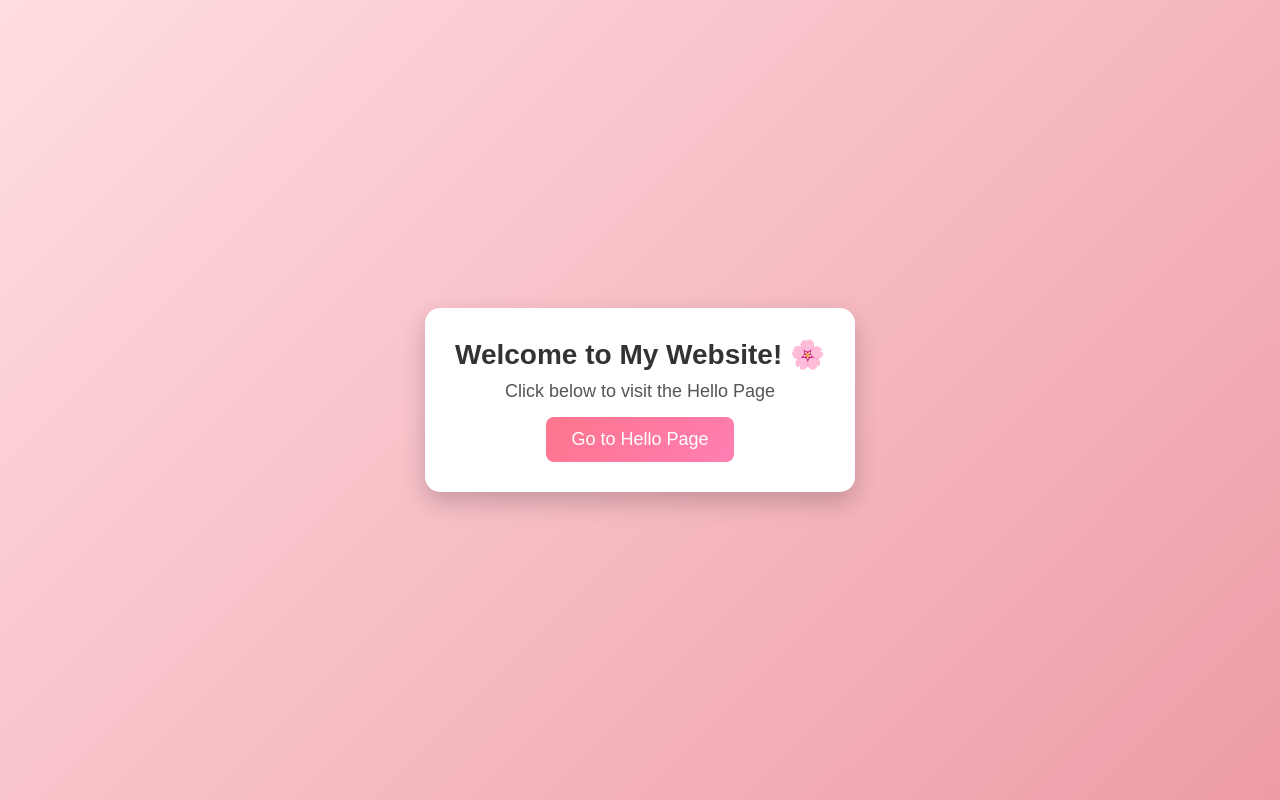
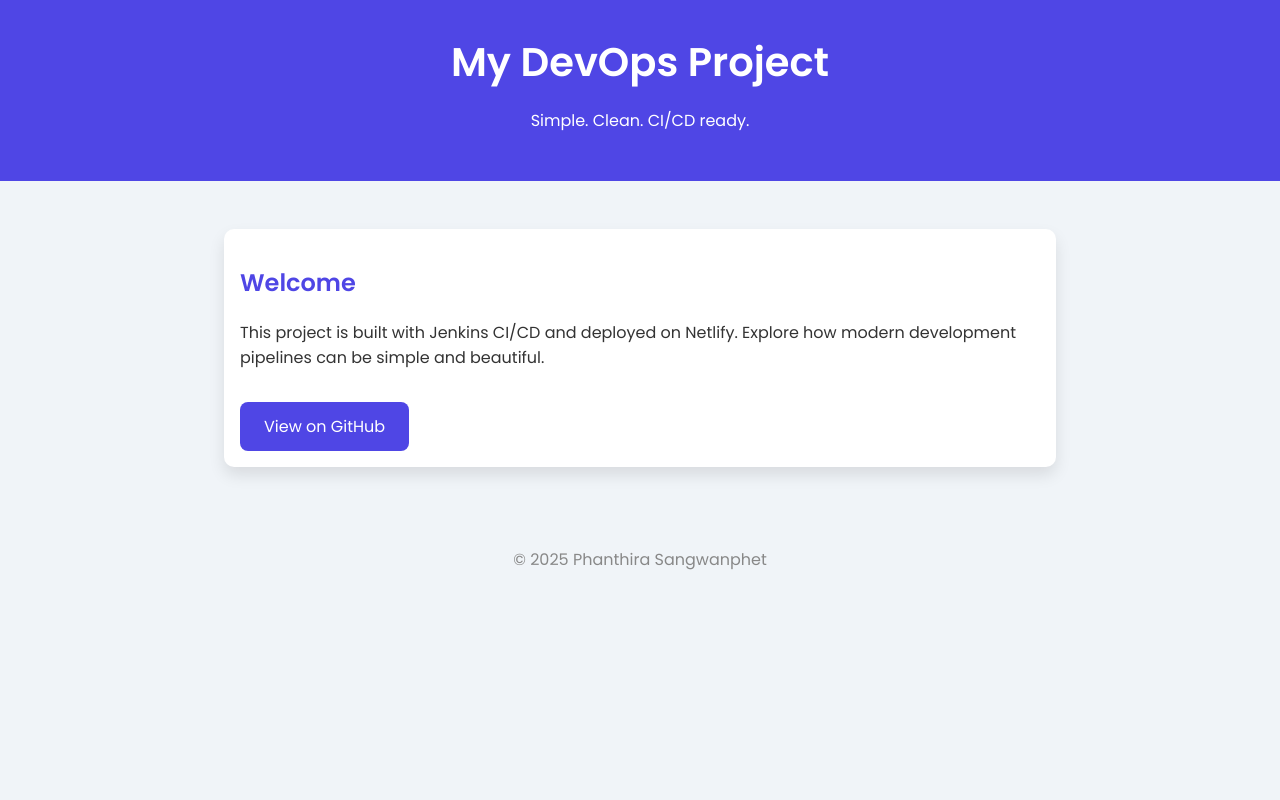
Before and after one commit to phannnnn09/DevOps_project, a website: page index.html in a window 1280 px wide. Drawn offline with Linux system fonts and the light colour scheme; no server answers.

Commit message:
update allllllllll

```diff
--- a/index.html
+++ b/index.html
@@ -1,87 +1,80 @@
 <!DOCTYPE html>
 <html lang="en">
 <head>
-    <meta charset="UTF-8">
-    <meta name="viewport" content="width=device-width, initial-scale=1.0">
-    <title>Home Page</title>
+  <meta charset="UTF-8" />
+  <meta name="viewport" content="width=device-width, initial-scale=1.0"/>
+  <title>My DevOps Project</title>
+  <link href="https://fonts.googleapis.com/css2?family=Poppins:wght@400;600&display=swap" rel="stylesheet">
   <style>
-        * {
+    body {
       margin: 0;
-            padding: 0;
-            box-sizing: border-box;
-            font-family: 'Arial', sans-serif;
+      font-family: 'Poppins', sans-serif;
+      background: #f0f4f8;
+      color: #333;
     }
 
-        body {
-            display: flex;
-            justify-content: center;
-            align-items: center;
-            height: 100vh;
-            background: linear-gradient(135deg, #ffdde1, #ee9ca7);
+    header {
+      background: #4f46e5;
+      color: white;
+      padding: 2rem 1rem;
+      text-align: center;
     }
 
-        .container {
-            text-align: center;
-            background: white;
-            padding: 30px;
-            border-radius: 15px;
-            box-shadow: 0 10px 25px rgba(0, 0, 0, 0.2);
-            animation: fadeIn 1s ease-in-out;
+    header h1 {
+      margin: 0;
+      font-size: 2.5rem;
     }
 
-        h1 {
-            font-size: 28px;
-            color: #333;
-            margin-bottom: 10px;
+    .content {
+      max-width: 800px;
+      margin: 3rem auto;
+      padding: 1rem;
+      background: white;
+      border-radius: 10px;
+      box-shadow: 0 8px 16px rgba(0,0,0,0.1);
     }
 
-        p {
-            font-size: 18px;
-            color: #555;
-            margin-bottom: 15px;
+    .content h2 {
+      color: #4f46e5;
     }
 
-        .button {
+    .btn {
       display: inline-block;
-            padding: 12px 25px;
-            background: linear-gradient(135deg, #ff758c, #ff7eb3);
+      padding: 0.75rem 1.5rem;
+      background: #4f46e5;
       color: white;
-            font-size: 18px;
+      text-decoration: none;
       border-radius: 8px;
-            text-decoration: none;
+      margin-top: 1rem;
       transition: 0.3s;
     }
 
-        .button:hover {
-            background: linear-gradient(135deg, #ff7eb3, #ff92a3);
-            transform: scale(1.05);
+    .btn:hover {
+      background: #3730a3;
     }
 
-        @keyframes fadeIn {
-            from {
-                opacity: 0;
-                transform: translateY(-20px);
-            }
-            to {
-                opacity: 1;
-                transform: translateY(0);
-            }
+    footer {
+      text-align: center;
+      padding: 2rem 1rem;
+      color: #888;
     }
   </style>
-    <script>
-        fetch("/.netlify/functions/app")
-            .then(response => response.json())
-            .then(data => {
-                document.getElementById("message").textContent = data.message;
-            })
-            .catch(error => console.error("Error calling the function:", error));
-    </script>
 </head>
 <body>
-    <div class="container">
-        <h1>Welcome to    My Website! 🌸</h1>
-        <p>Click below to visit the Hello Page</p>
-        <a href="/hello.html" class="button">Go to Hello Page</a>
+
+  <header>
+    <h1>My DevOps Project</h1>
+    <p>Simple. Clean. CI/CD ready.</p>
+  </header>
+
+  <div class="content">
+    <h2>Welcome</h2>
+    <p>This project is built with Jenkins CI/CD and deployed on Netlify. Explore how modern development pipelines can be simple and beautiful.</p>
+    <a class="btn" href="https://github.com/phannnnn09/DevOps_project" target="_blank">View on GitHub</a>
   </div>
+
+  <footer>
+    © 2025 Phanthira Sangwanphet
+  </footer>
 </body>
 </html>
--- a/netlify/functions/app.js
+++ /dev/null
@@ -1,6 +0,0 @@
-exports.handler = async function(event, context) {
-    return {
-        statusCode: 200,
-        body: JSON.stringify({ message: "Hello from Netlify Functions!" })
-    };
-};
```
Also changed, not shown: hello.html (deleted, +0 -164 lines), 1 other file. Lines whose indentation alone changed are shown as unchanged.
